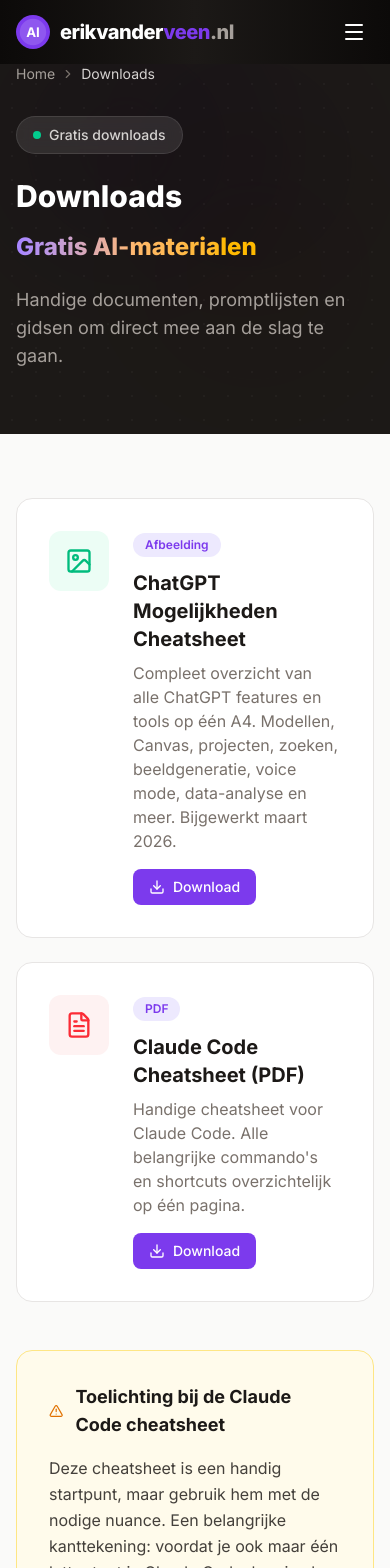
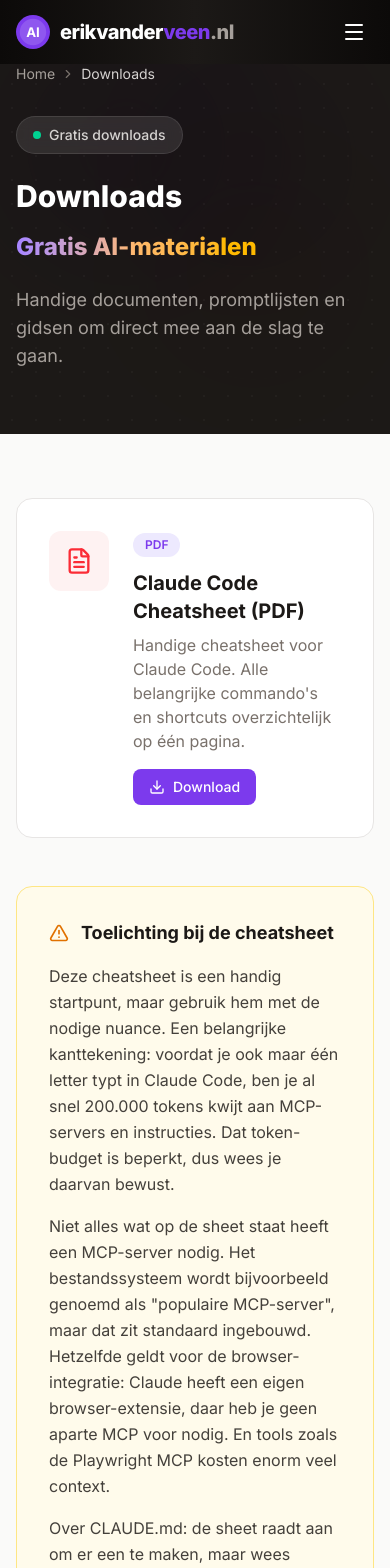
Before and after one commit to erikvanderveen72/erikvanderveen, a Next.js app: page /downloads in a window 390 px wide. Shown: the top 1568 px of the page. Built offline with nearby package versions, Linux system fonts and the light colour scheme.

Commit message:
Remove ChatGPT cheatsheet, keep only mobile download fix
https://claude.ai/code/session_015b7syDJbMnWksvacvW7PsM

```diff
--- a/src/app/downloads/page.tsx
+++ b/src/app/downloads/page.tsx
@@ -1,7 +1,7 @@
 import type { Metadata } from 'next';
 import Link from 'next/link';
 import PageHero from '@/components/PageHero';
-import { Download, FileText, Image as ImageIcon, ArrowRight, AlertTriangle } from 'lucide-react';
+import { Download, FileText, ArrowRight, AlertTriangle } from 'lucide-react';
 
 export const metadata: Metadata = {
   title: 'Downloads | Gratis AI-materialen',
@@ -16,15 +16,6 @@ export const metadata: Metadata = {
 };
 
 const downloads = [
-  {
-    title: 'ChatGPT Mogelijkheden Cheatsheet',
-    description:
-      'Compleet overzicht van alle ChatGPT features en tools op één A4. Modellen, Canvas, projecten, zoeken, beeldgeneratie, voice mode, data-analyse en meer. Bijgewerkt maart 2026.',
-    filename: 'chatgpt_mogelijkheden_cheatsheet.png',
-    fileUrl: '/downloads/chatgpt_mogelijkheden_cheatsheet.png',
-    category: 'Afbeelding',
-    available: true,
-  },
   {
     title: 'Claude Code Cheatsheet (PDF)',
     description:
@@ -60,12 +51,8 @@ export default function DownloadsPage() {
                 className="bg-white border border-stone-200 rounded-2xl p-8 hover:shadow-lg transition-all hover:border-primary/30"
               >
                 <div className="flex items-start gap-6">
-                  <div className={`${item.category === 'PDF' ? 'bg-red-50' : 'bg-emerald-50'} p-4 rounded-xl shrink-0`}>
-                    {item.category === 'PDF' ? (
-                      <FileText size={28} className="text-red-500" />
-                    ) : (
-                      <ImageIcon size={28} className="text-emerald-500" />
-                    )}
+                  <div className="bg-red-50 p-4 rounded-xl shrink-0">
+                    <FileText size={28} className="text-red-500" />
                   </div>
                   <div className="flex-1">
                     <span className="inline-block text-xs font-semibold text-primary bg-primary-light px-3 py-1 rounded-full mb-3">
@@ -109,7 +96,7 @@ export default function DownloadsPage() {
           <div className="mt-12 bg-amber-50 border border-amber-200 rounded-2xl p-8">
             <div className="flex items-center gap-3 mb-4">
               <AlertTriangle size={20} className="text-amber-600" />
-              <h3 className="text-lg font-bold text-stone-900">Toelichting bij de Claude Code cheatsheet</h3>
+              <h3 className="text-lg font-bold text-stone-900">Toelichting bij de cheatsheet</h3>
             </div>
             <div className="space-y-4 text-stone-700 leading-relaxed">
               <p>
```
